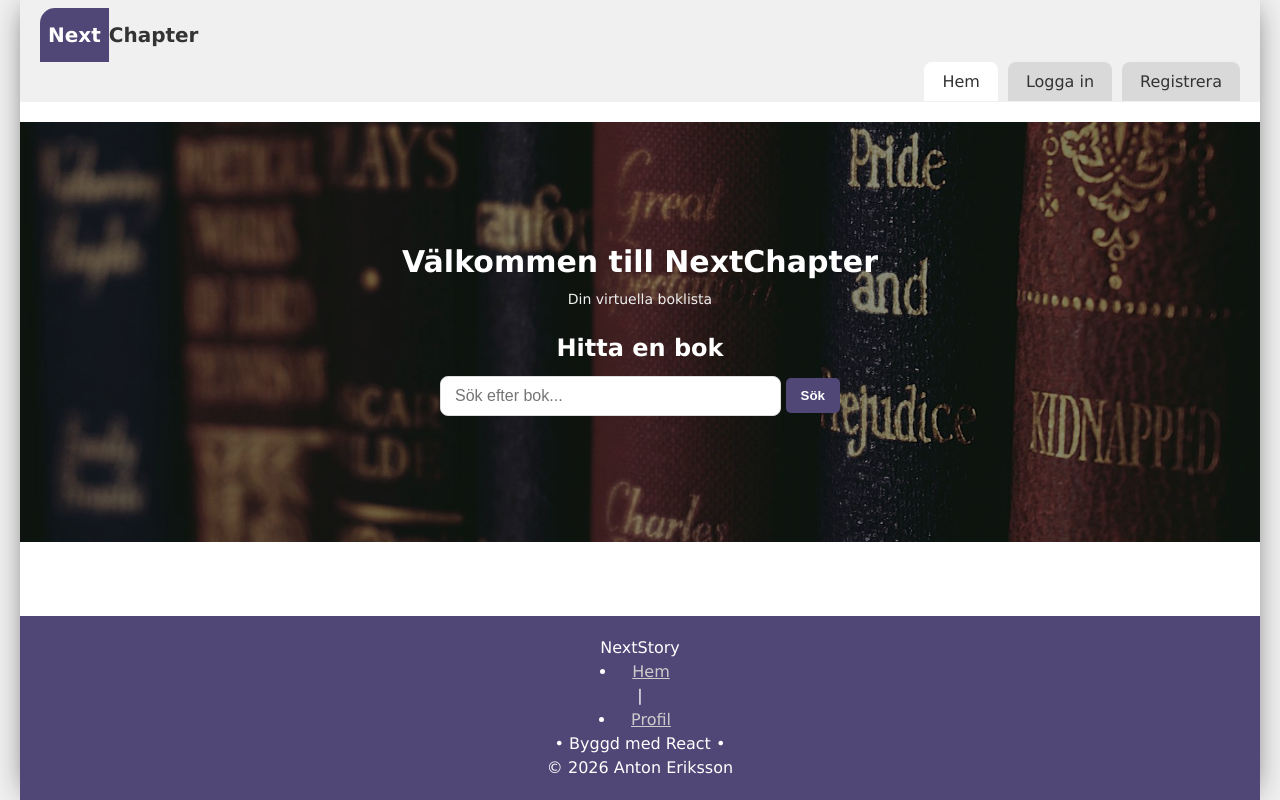
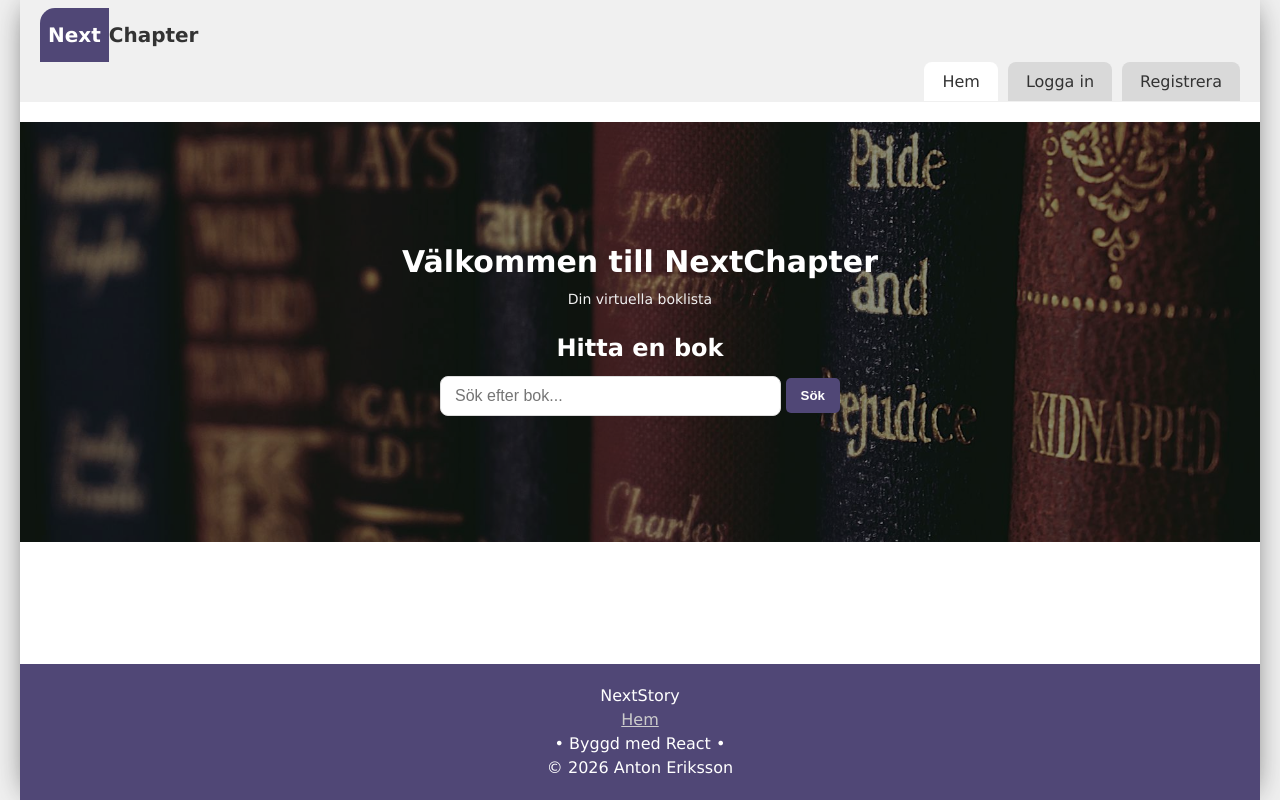
Before and after one commit to aner2308/frontendNC, a React (Vite) app in the folder NextChapter/: page / in a window 1280 px wide. Built offline with nearby package versions, Linux system fonts and the light colour scheme.

Commit message:
Ny uppdatering av footer

```diff
--- a/NextChapter/src/components/Footer.tsx
+++ b/NextChapter/src/components/Footer.tsx
@@ -16,23 +16,19 @@ const Footer = () => {
 
                 <nav className="footer-links">
                     {token ? (
+                        <>
+                            <NavLink to="/">
+                                Hem
+                            </NavLink>
+                            |
+                            <NavLink to="/profile">
+                                Profil
+                            </NavLink>
+                        </>
+                    ) : (
                         <NavLink to="/">
                             Hem
                         </NavLink>
-                    ) : (
-                        <>
-                            <li>
-                                <NavLink to="/">
-                                    Hem
-                                </NavLink>
-                            </li>
-                            |
-                            <li>
-                                <NavLink to="/profile">
-                                    Profil
-                                </NavLink>
-                            </li>
-                        </>
                     )}
                 </nav>
 
```
